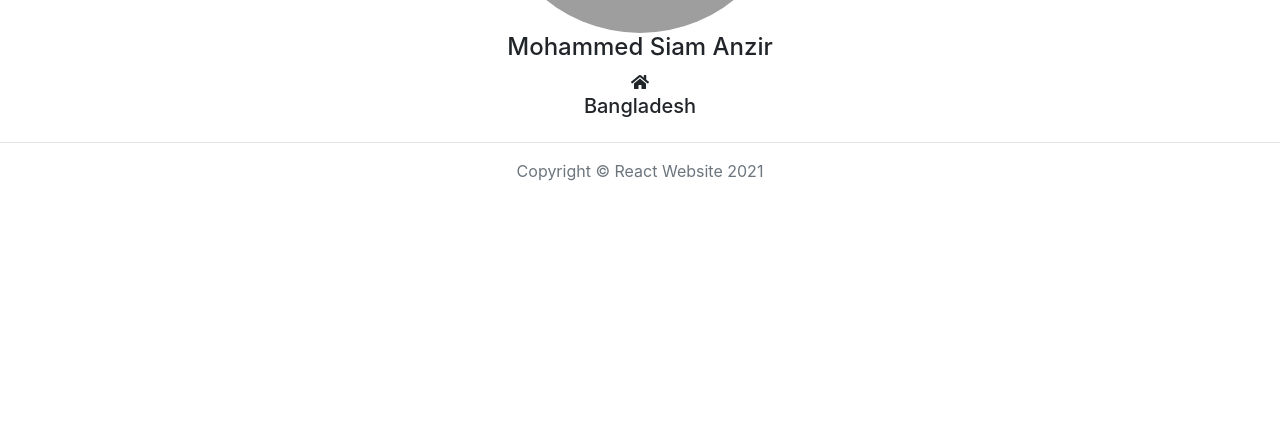
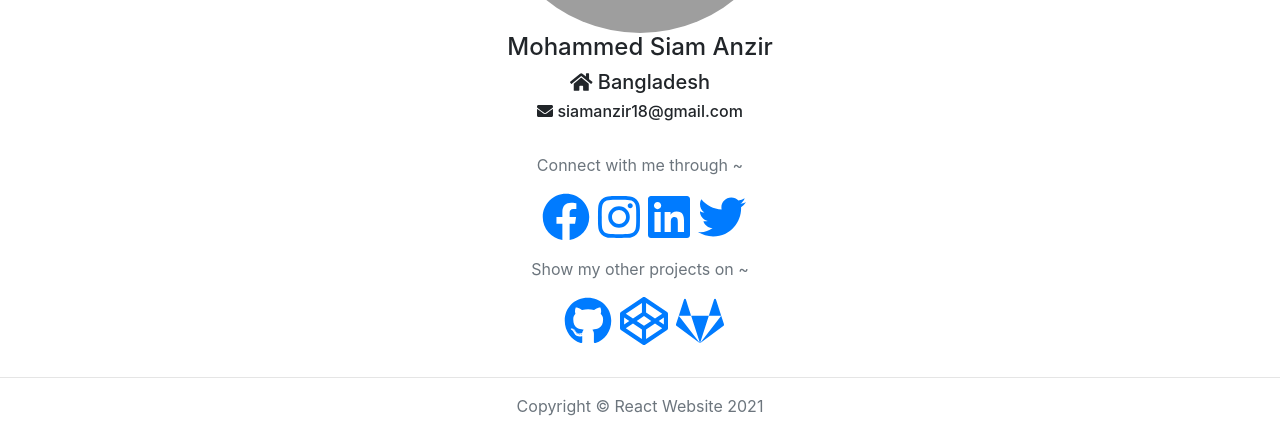
Before and after one commit to SiamAnzir/react-blogsite, a React (Create React App) app: page /contact in a window 1280 px wide. Shown: the part 369-800 px from the top of the page. Built offline with nearby package versions, Linux system fonts and the light colour scheme; grey boxes are pictures that could not be loaded.

Commit message:
[Deploy] react project

```diff
--- a/src/App.css
+++ b/src/App.css
@@ -59,6 +59,7 @@
   background-color: azure;
 }
 
+
 @keyframes App-logo-spin {
   from {
     transform: rotate(0deg);
--- a/src/App.js
+++ b/src/App.js
@@ -1,40 +1,11 @@
 import React from "react";
-import {BrowserRouter as Router , Switch , Route} from "react-router-dom";
-import {Container} from "react-bootstrap";
-import NavBar from "./components/NavBar";
-import Home from "./components/Home";
-import CreateBlog from "./components/CreateBlog";
-import {blogLists} from "./components/BlogsData";
-import AllBlogs from "./components/AllBlogs";
-import useLocalStorage from "./hooks/useLocalStorage";
-import EditBlog from "./components/EditBlog";
-import contactPage from "./components/Contact";
 import './App.css';
+import AppRouter from "./AppRouter";
 
 const App = () => {
 
-    const [blogs , setBlogs] = useLocalStorage('blogs', blogLists);
-
     return (
-        <>
-            <Router>
-                <NavBar/>
-                <Switch>
-                    <Route render={() => (<Home blogs={blogs} setBlogs={setBlogs}/>)} exact path="/"/>
-                    <Route render={() => (<AllBlogs blogs={blogs} setBlogs={setBlogs} />)} exact path="/allBlogs"/>
-                    <Route render={(props) => (<CreateBlog {...props} blogs={blogs} setBlogs={setBlogs}/>)} exact path="/createBlogs" />
-                    <Route render={(props) => (<EditBlog {...props} blogs={blogs} setBlogs={setBlogs}/>)} exact path="/editBlog/:id"/>
-                    <Route exact path="/contact" component={contactPage}/>
-                    <Route path="*" component={() => "404 NOT FOUND"} />
-                </Switch>
-            </Router>
-            <hr/>
-            <footer>
-                <Container className="text-center" bg="dark" variant="dark">
-                    <p className="text-muted">Copyright &copy; React Website 2021</p>
-                </Container>
-            </footer>
-        </>
+        <AppRouter/>
     );
 }
 
--- /dev/null
+++ b/src/AppRouter.js
@@ -0,0 +1,41 @@
+import React from "react";
+import {BrowserRouter as Router , Switch , Route} from "react-router-dom";
+import {Container} from "react-bootstrap";
+import NavBar from "./components/NavBar";
+import Home from "./components/Home";
+import CreateBlog from "./components/CreateBlog";
+import {blogLists} from "./components/BlogsData";
+import AllBlogs from "./components/AllBlogs";
+import useLocalStorage from "./hooks/useLocalStorage";
+import EditBlog from "./components/EditBlog";
+import contactPage from "./components/Contact";
+import './App.css';
+
+const AppRouter = () => {
+
+    const [blogs , setBlogs] = useLocalStorage('blogs', blogLists);
+
+    return (
+        <>
+            <Router>
+                <NavBar/>
+                <Switch>
+                    <Route render={() => (<Home blogs={blogs} setBlogs={setBlogs}/>)} exact path="/"/>
+                    <Route render={() => (<AllBlogs blogs={blogs} setBlogs={setBlogs} />)} exact path="/allBlogs"/>
+                    <Route render={(props) => (<CreateBlog {...props} blogs={blogs} setBlogs={setBlogs}/>)} exact path="/createBlogs" />
+                    <Route render={(props) => (<EditBlog {...props} blogs={blogs} setBlogs={setBlogs}/>)} exact path="/editBlog/:id"/>
+                    <Route exact path="/contact" component={contactPage}/>
+                    <Route path="*" component={() => "404 NOT FOUND"} />
+                </Switch>
+            </Router>
+            <hr/>
+            <footer>
+                <Container className="text-center" bg="dark" variant="dark">
+                    <p className="text-muted">Copyright &copy; React Website 2021</p>
+                </Container>
+            </footer>
+        </>
+    );
+}
+
+export default AppRouter;
--- a/src/components/AllBlogs.js
+++ b/src/components/AllBlogs.js
@@ -3,6 +3,8 @@ import blogImage from "../assets/images/background.jpg";
 import { useHistory } from "react-router-dom";
 import { Container, Card, Media, Button , Row, Col} from "react-bootstrap"
 import Pagination from "react-js-pagination";
+import { FontAwesomeIcon } from "@fortawesome/react-fontawesome";
+import {faBan, faPenAlt, faPlus,faTrashAlt} from "@fortawesome/free-solid-svg-icons";
 
 const AllBlogs = (props) => {
 
@@ -43,12 +45,12 @@ const AllBlogs = (props) => {
                 <Card key={blog.id}>
                     <Card.Header  className="text-right border-0">
                         {(blog.favourite_blog === false ?  (
-                        <Button variant="primary" onClick={() => addToFavouriteBlog(blog.id,blog)}> (+) To Favourites </Button>
+                        <Button variant="primary" onClick={() => addToFavouriteBlog(blog.id,blog)}><FontAwesomeIcon icon={faPlus} /> To Favourites </Button>
                         ) : (
-                        <Button variant="warning" onClick={() => removeFromFavouriteBlog(blog.id,blog)}> (-) from Favourites </Button>
+                        <Button variant="warning" onClick={() => removeFromFavouriteBlog(blog.id,blog)}><FontAwesomeIcon icon={faBan} /> from Favourites </Button>
                         ))} ||
-                        <Button variant="success" onClick={() => history.push(`/editBlog/${blog.id}`)}>Update</Button>||
-                        <Button variant="danger" onClick={() =>  deleteBlog(blog.id)}>Delete</Button>
+                        <Button variant="success" onClick={() => history.push(`/editBlog/${blog.id}`)}><FontAwesomeIcon icon={faPenAlt} /> Update</Button>||
+                        <Button variant="danger" onClick={() =>  deleteBlog(blog.id)}> <FontAwesomeIcon icon={faTrashAlt} /> Delete</Button>
                     </Card.Header>
                     <Card.Body>
                         <Media>
--- a/src/components/Contact.js
+++ b/src/components/Contact.js
@@ -1,8 +1,17 @@
 import React from 'react';
 import {Container, Row , Col , Image} from "react-bootstrap";
 import profilePic from "../assets/images/profilePic.jpg";
-import { faHome } from "@fortawesome/free-solid-svg-icons";
 import { FontAwesomeIcon } from "@fortawesome/react-fontawesome";
+import { faHome , faEnvelope } from "@fortawesome/free-solid-svg-icons";
+import {
+    faCodepen,
+    faFacebook,
+    faGithub,
+    faGitlab,
+    faInstagram,
+    faLinkedin,
+    faTwitter
+} from '@fortawesome/free-brands-svg-icons';
 const contactPage = () => {
     return(
         <section>
@@ -16,12 +25,22 @@ const contactPage = () => {
                 <Row>
                     <Col>
                         <h4> Mohammed Siam Anzir </h4>
-                    </Col>
-                </Row>
-                <Row>
-                    <Col>
-                        <FontAwesomeIcon icon={faHome} />
-                        <h5> Bangladesh </h5>
+                        <h5> <FontAwesomeIcon icon={faHome} /> Bangladesh </h5>
+                        <h6> <FontAwesomeIcon icon={faEnvelope} /> siamanzir18@gmail.com </h6>
+                        <br/>
+                        <p className="text-muted">Connect with me through ~ </p>
+                        <p>
+                            <a style={{ marginLeft: '.5rem' }} href="https://www.facebook.com/md.siamanzir/"><FontAwesomeIcon icon={faFacebook} size="3x" /></a>
+                            <a style={{ marginLeft: '.5rem' }} href="https://www.instagram.com/md_siam_anzir/?hl=en"><FontAwesomeIcon icon={faInstagram} size="3x" /></a>
+                            <a style={{ marginLeft: '.5rem' }} href="https://www.linkedin.com/in/mohammed-siam-anzir-087005203/"><FontAwesomeIcon icon={faLinkedin} size="3x" /></a>
+                            <a style={{ marginLeft: '.5rem' }} href="https://www.linkedin.com/in/mohammed-siam-anzir-087005203/"><FontAwesomeIcon icon={faTwitter} size="3x" /></a>
+                        </p>
+                        <p className="text-muted">Show my other projects on ~ </p>
+                        <p>
+                            <a style={{ marginLeft: '.5rem' }} href="https://github.com/SiamAnzir"><FontAwesomeIcon icon={faGithub} size="3x" /></a>
+                            <a style={{ marginLeft: '.5rem' }} href="https://codepen.io/Siam28"><FontAwesomeIcon icon={faCodepen} size="3x" /></a>
+                            <a style={{ marginLeft: '.5rem' }} href="https://gitlab.com/SiamAnzir"><FontAwesomeIcon icon={faGitlab} size="3x" /></a>
+                        </p>
                     </Col>
                 </Row>
             </Container>
--- a/src/components/Home.js
+++ b/src/components/Home.js
@@ -2,6 +2,8 @@ import React, {useState} from "react";
 import {Container, Jumbotron, Card, Row, Col , Button} from "react-bootstrap";
 import bgImage from "../assets/images/blog-listing.jpg";
 import blogImage from "../assets/images/background.jpg";
+import { FontAwesomeIcon } from "@fortawesome/react-fontawesome";
+import {faBan} from "@fortawesome/free-solid-svg-icons";
 
 const Home = (props) => {
 
@@ -49,7 +51,7 @@ const Home = (props) => {
                                  <Card.Footer className="border-0">
                                      <Row>
                                          <Col className="text-left">Author Name: {blog.author}</Col>
-                                         <Col className="text-right"><Button variant="danger" onClick={() => removeFavBlog(blog.id , blog)}>(-)Remove</Button> </Col>
+                                         <Col className="text-right"><Button variant="danger" onClick={() => removeFavBlog(blog.id , blog)}><FontAwesomeIcon icon={faBan} /> Remove</Button> </Col>
                                      </Row>
                                  </Card.Footer>
                              </Card>
--- a/src/components/NavBar.js
+++ b/src/components/NavBar.js
@@ -1,8 +1,9 @@
-import React from "react";
-import {Container, Nav, Navbar, NavLink} from "react-bootstrap";
+import React,{useState ,useContext} from "react";
+import { Button, Container, Nav, Navbar, NavLink} from "react-bootstrap";
 import logo from "../logo.svg";
 
 const NavBar = () => {
+
     return(
         <Navbar bg="dark" variant="dark">
             <Container>
```
Also changed, not shown: package.json (+7 -0 lines), src/context/ThemeContext.js (added), 1 other file (tests, documents, lock files or other folders).
